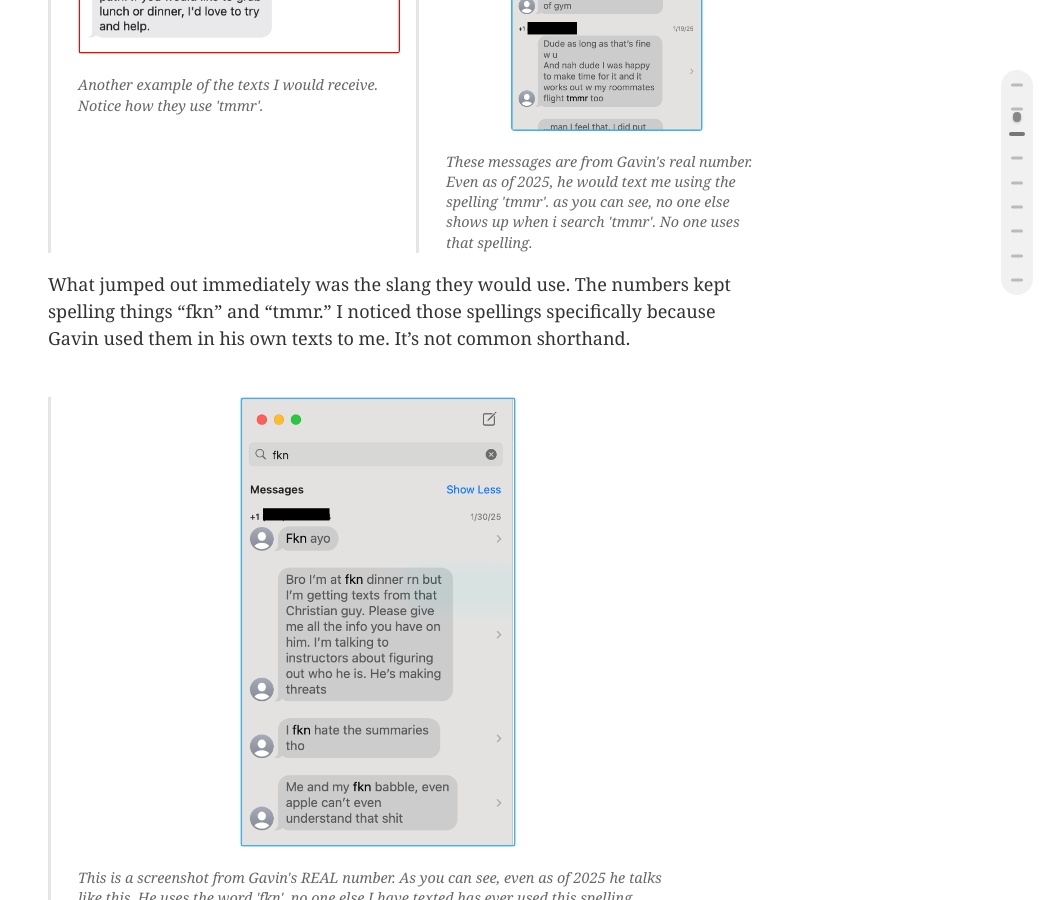
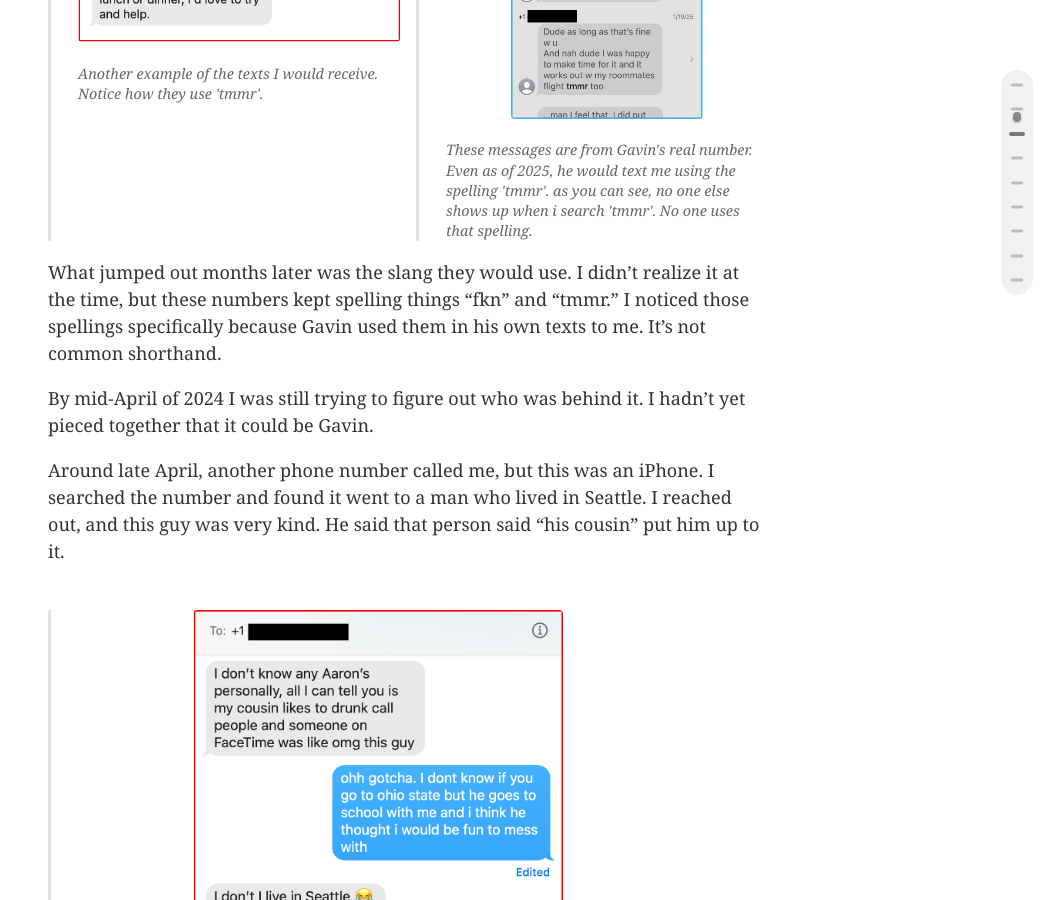
Before and after one commit to 0sps/sullivan.mx, a Jekyll site: the page built from _posts/2026-04-01-Gavin-Grier-stalker.md, in a window 1280 px wide and 900 px high, scrolled down 3036 px. Shown: the whole window, without its empty margins (232-1280 px from the left). Built offline with Jekyll 4.4.1, drawn with Linux system fonts in a browser that asks for light colours; some of the changed text lies outside the part shown.

Commit message:
Update 2026-04-01-Gavin-Grier-stalker.md

```diff
--- a/_posts/2026-04-01-Gavin-Grier-stalker.md
+++ b/_posts/2026-04-01-Gavin-Grier-stalker.md
@@ -42,11 +42,16 @@
 
 **For the rest of this article, I will use BLUE outlines to denote text messages that came from Gavin's REAL number. RED outlines will indicate fake phone numbers; ones that resolve to no caller ID, are impossible to track down, and are associated with online carriers like Pinger and TextNow. Again, tap on any image to open it in a new window.**
 
-<figure style="max-width: 600px; text-align: center;">
-  <a href= "/assets/gavin1.png"><img src="/assets/gavin1.png" alt="S" style="max-height: 50vh;"></a>
-  <figcaption>The stalker (Gavin) texting me. I had lost cell service for 3 days, and posted about it on my Snapchat story. At this point, I had Gavin added on Snapchat.</figcaption>
-</figure>
-
+<div style="display: flex; flex-wrap: wrap; justify-content: center; gap: 1rem;">
+  <figure style="flex: 1 1 300px; max-width: 600px; text-align: center; margin: 0;">
+    <a href= "/assets/gavin1.png"><img src="/assets/gavin1.png" alt="S" style="max-height: 50vh; max-width: 100%; object-fit: contain;"></a>
+    <figcaption>The stalker (Gavin) texting me. I had lost cell service for 3 days, and posted about it on my Snapchat story. At this point, I had Gavin added on Snapchat.</figcaption>
+  </figure>
+  <figure style="flex: 1 1 300px; max-width: 600px; text-align: center; margin: 0;">
+    <a href= "/assets/gavin2.png"><img src="/assets/gavin2.png" alt="S" style="max-height: 50vh; max-width: 100%; object-fit: contain;"></a>
+    <figcaption>This is a screenshot from Gavin's REAL number. As you can see, even as of 2025 he talks like this. He uses the word 'fkn'. no one else I have texted has ever used this spelling before; I searched it in my messages.</figcaption>
+  </figure>
+</div>
 
 
 
@@ -63,14 +68,10 @@
 </div>
 
 
-What jumped out immediately was the slang they would use. The numbers kept spelling things "fkn" and "tmmr." I noticed those spellings specifically because Gavin used them in his own texts to me. It's not common shorthand.
+What jumped out months later was the slang they would use. I didn't realize it at the time, but these numbers kept spelling things "fkn" and "tmmr." I noticed those spellings specifically because Gavin used them in his own texts to me. It's not common shorthand.
 
-<figure style="max-width: 600px; text-align: center;">
-  <a href= "/assets/gavin2.png"><img src="/assets/gavin2.png" alt="S" style="max-height: 50vh;"></a>
-  <figcaption>This is a screenshot from Gavin's REAL number. As you can see, even as of 2025 he talks like this. He uses the word 'fkn'. no one else I have texted has ever used this spelling before; I searched it in my messages.</figcaption>
-</figure>
 
-By mid-April of 2024 I was trying to figure out who was behind it. I hadn't yet pieced together that it could be Gavin.
+By mid-April of 2024 I was still trying to figure out who was behind it. I hadn't yet pieced together that it could be Gavin.
 
  Around late April, another phone number called me, but this was an iPhone. I searched the number and found it went to a man who lived in Seattle. I reached out, and this guy was very kind. He said that person said "his cousin" put him up to it.
 
@@ -221,7 +222,7 @@
 
 The stalker was now back.
 
----
+
 
 ### Late January – March 2025
 
```
